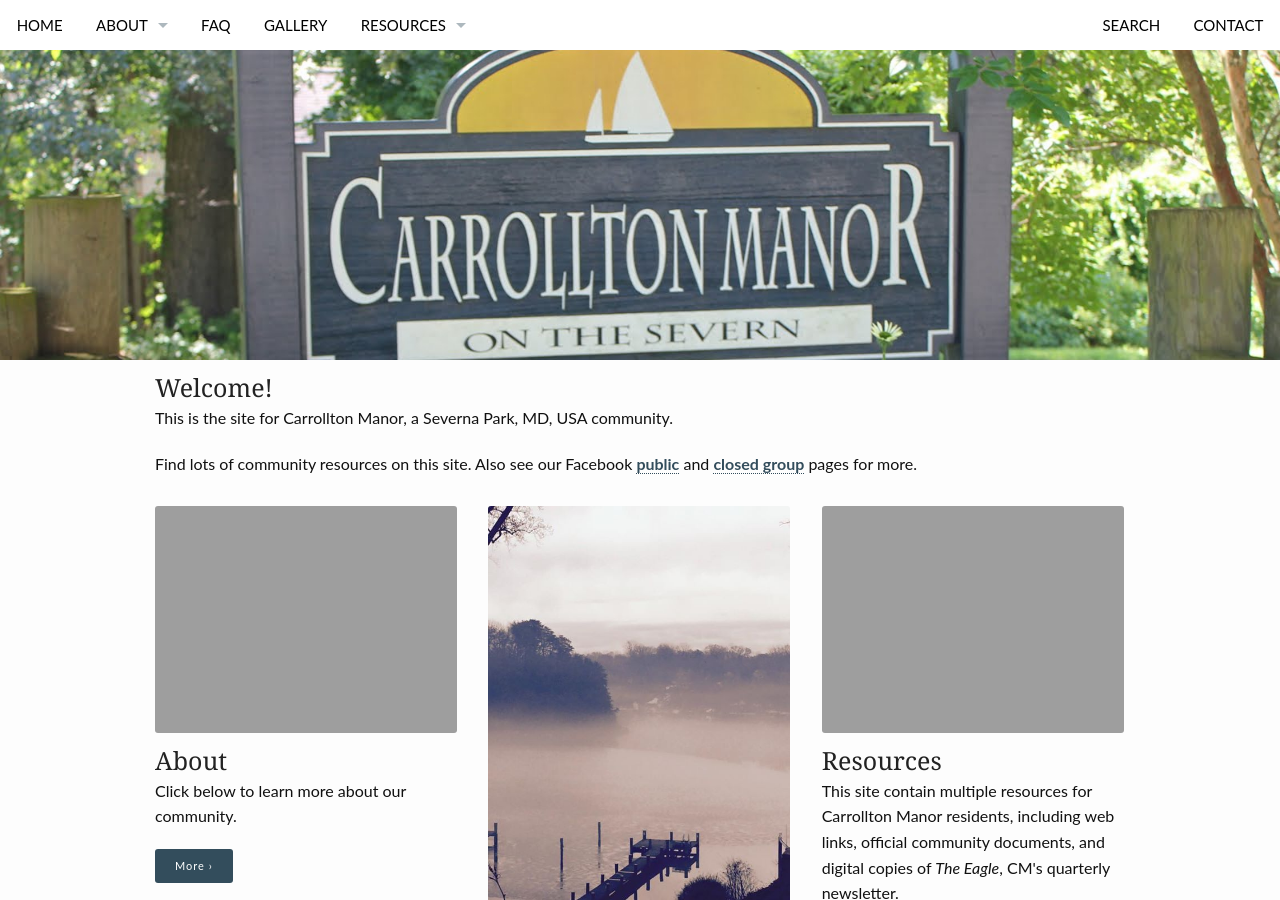
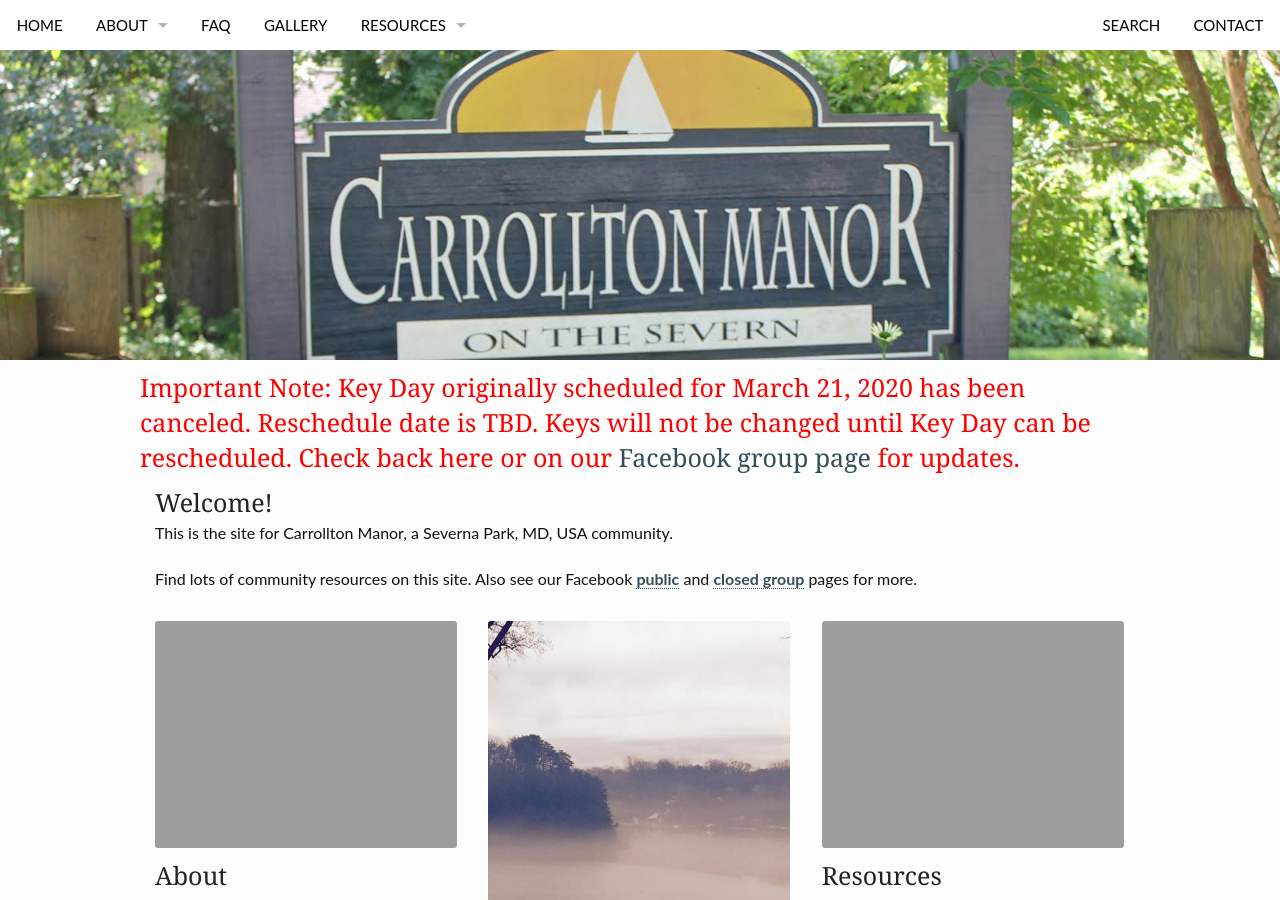
Before and after one commit to carrolltonmanor/carrolltonmanor.github.io, a Jekyll site: the page built from index.md, in a window 1280 px wide and 900 px high. Built offline with Jekyll 4.4.1, drawn with Linux system fonts in a browser that asks for light colours.

Commit message:
Added all-red message to the main page.

```diff
--- a/_layouts/frontpage.html
+++ b/_layouts/frontpage.html
@@ -10,9 +10,13 @@ format: blog-index
 </div><!-- /#header-home -->
 
 {% comment %}
-*
-* Add text before the three columns.
-*
+* Text to appear before the three columns, if any.
+{% endcomment %}
+<div class="row">
+        <h2 class="font-size-h3 t10" style="color:red;">Important Note: Key Day originally scheduled for March 21, 2020 has been canceled.  Reschedule date is TBD.  Keys will not be changed until Key Day can be rescheduled.  Check back here or on our <a href="https://www.facebook.com/groups/312436932265345/?fref=ts">Facebook group page</a> for updates.</h2>
+</div>
+{% comment %}
+* End - Text to appear before the three columns, if any.
 {% endcomment %}
 <div class="row">
     <div class="medium-12 columns">
```
